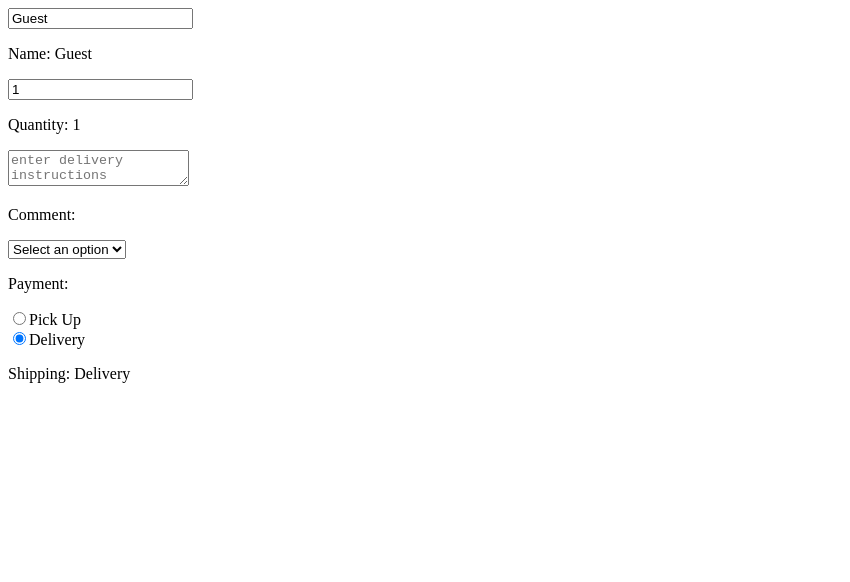
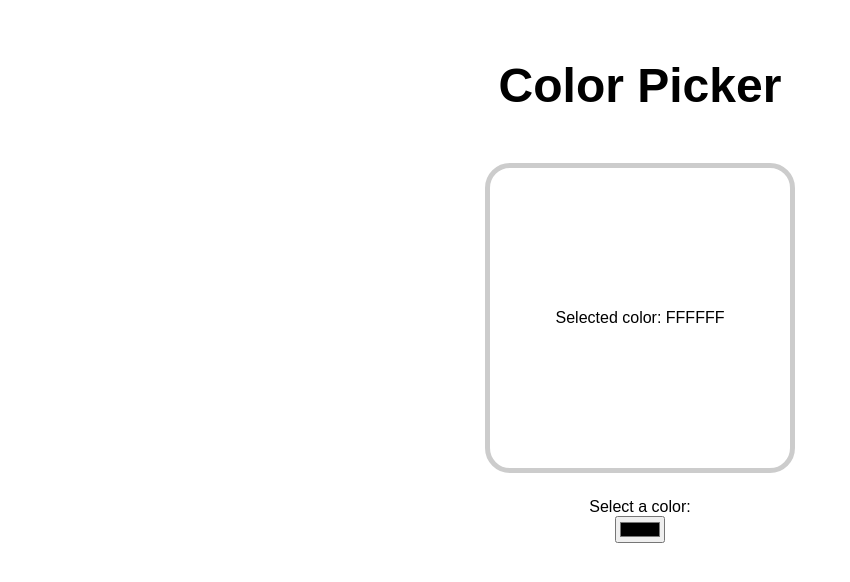
Before and after one commit to rubberart7/React_Practice, a React (Vite) app: page / in a window 1280 px wide. Shown: the top 582 px of the page, without its empty margins (0-850 px from the left). Built offline with nearby package versions, Linux system fonts and the light colour scheme.

Commit message:
color picker function completed

```diff
--- a/src/App.jsx
+++ b/src/App.jsx
@@ -1,9 +1,9 @@
-import MyComponent from "./MyComponent.jsx"
+import ColorPicker from "./ColorPicker.jsx"
 
 function App() {
 	return(
 		<>
-		<MyComponent></MyComponent>
+		<ColorPicker></ColorPicker>
 		</>
 	)
 }
--- /dev/null
+++ b/src/ColorPicker.jsx
@@ -0,0 +1,31 @@
+import React, {useState} from 'react';
+
+
+function ColorPicker() {
+    const [color, setColor] = useState("FFFFFF");
+
+    function handleColorChange(event) {
+        setColor(event.target.value);
+    }
+
+
+    return (
+
+        <div className="color-picker-container">
+            <h1>Color Picker</h1>
+            <div className="color-display" style={{backgroundColor: color}}>
+                <p>Selected color: {color}</p>
+            </div>
+
+            <label>Select a color: </label>
+            <input type="color" value={color} onChange={handleColorChange}/>
+        </div>
+
+
+
+    )
+
+
+}
+
+export default ColorPicker
--- a/src/MyComponent.jsx
+++ /dev/null
@@ -1,70 +0,0 @@
-import React, {useState} from 'react'
-
-function MyComponent() {
-    const [name, setName] = useState("Guest");
-    const [quantity, setQuantity] = useState(1);
-    const [comment, setComment] = useState();
-    const [payment, setPayment] = useState("");
-
-    const [shipping, setShipping] = useState("Delivery");
-
-    function handleNameChange(event) {
-        setName(event.target.value);
-    }
-
-    function handleQuantityChange(event) {
-        setQuantity(event.target.value);
-    }
-
-    function handleCommentChange(event) {
-        setComment(event.target.value);
-    }
-
-    function handlePaymentChange(event) {
-        setPayment(event.target.value);
-    }
-
-    function handleShippingChange(event) {
-        setShipping(event.target.value)
-    }
-
-
-
-
-    return (
-            <>
-            <div>
-                <input value={name} onChange={handleNameChange}/>
-                <p>Name: {name}</p>
-
-                <input value={quantity} onChange={handleQuantityChange} type="number"/>
-                <p>Quantity: {quantity}</p>
-
-                <textarea value={comment} onChange={handleCommentChange} placeholder='enter delivery instructions'/>
-                <p>Comment: {comment}</p>
-
-                <select value={payment} onChange={handlePaymentChange}>
-                    <option value="">Select an option</option>
-                    <option value="Visa">Visa</option>
-                    <option value="Mastercard">Mastercard</option>
-                    <option value="Giftcard">Giftcard</option>
-                </select>
-                <p>Payment: {payment}</p>
-
-                <label>
-                    <input type="radio" value="Pick Up" checked={shipping === "Pick Up"} onChange={handleShippingChange}/>
-                    Pick Up
-                </label> <br />
-                <label>
-                    <input type="radio" value="Delivery" checked={shipping === "Delivery"} onChange={handleShippingChange}/>
-                    Delivery
-                </label>
-                <p>Shipping: {shipping}</p>
-
-            </div>
-
-            </>
-    )
-}
-
-export default MyComponent;
--- a/src/index.css
+++ b/src/index.css
@@ -1,5 +1,26 @@
-img {
-    height: 150px;
-    width: auto;
-    cursor: pointer;
+body {
+    font-family: Arial, sans-serif;
 }
+
+.color-picker-container {
+    display: flex;
+    flex-direction: column;
+    align-items: center;
+}
+
+h1 {
+    margin: 50px;
+    font-size: 3rem;
+}
+
+.color-display {
+    width: 300px;
+    height: 300px;
+    display: flex;
+    justify-content: center;
+    align-items: center;
+    border: 5px solid hsl(0, 0%, 80%);
+    border-radius: 25px;
+    margin-bottom: 25px;
+    transition: 0.25s ease;
+}
```
